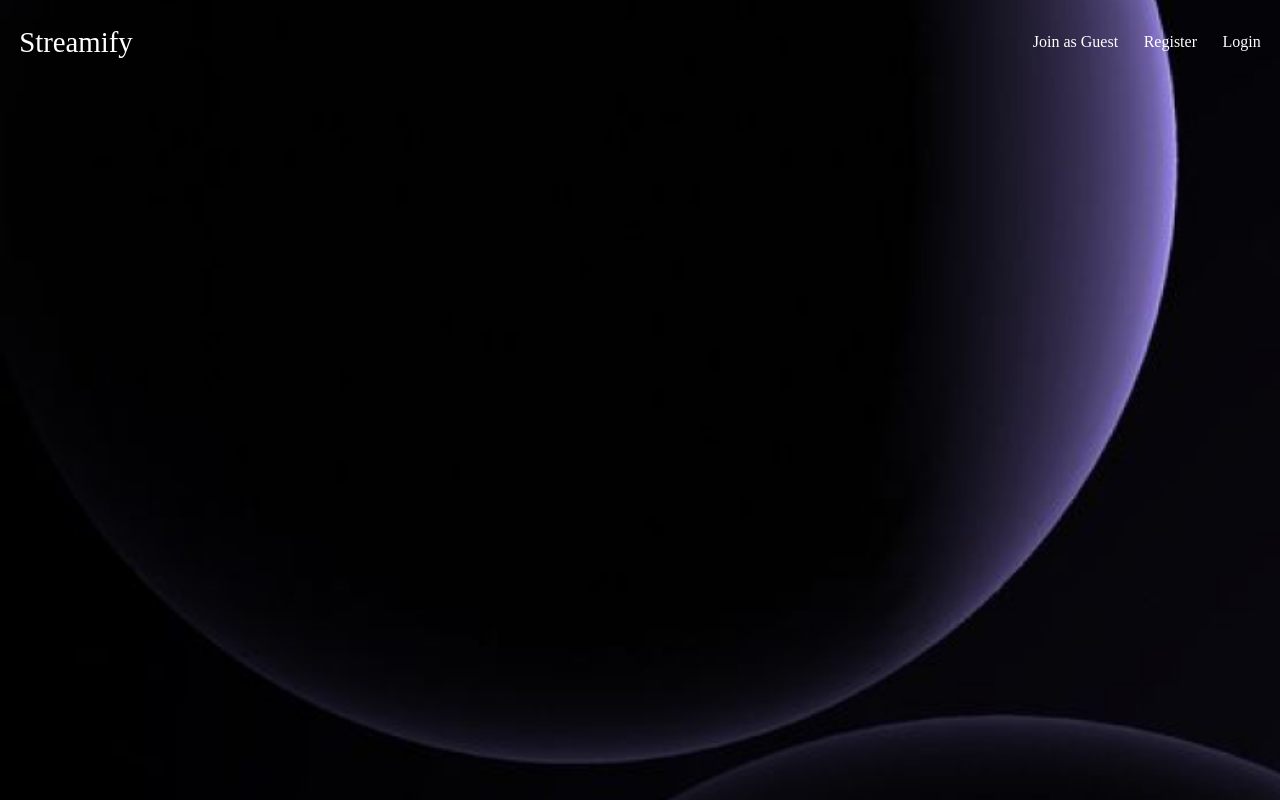
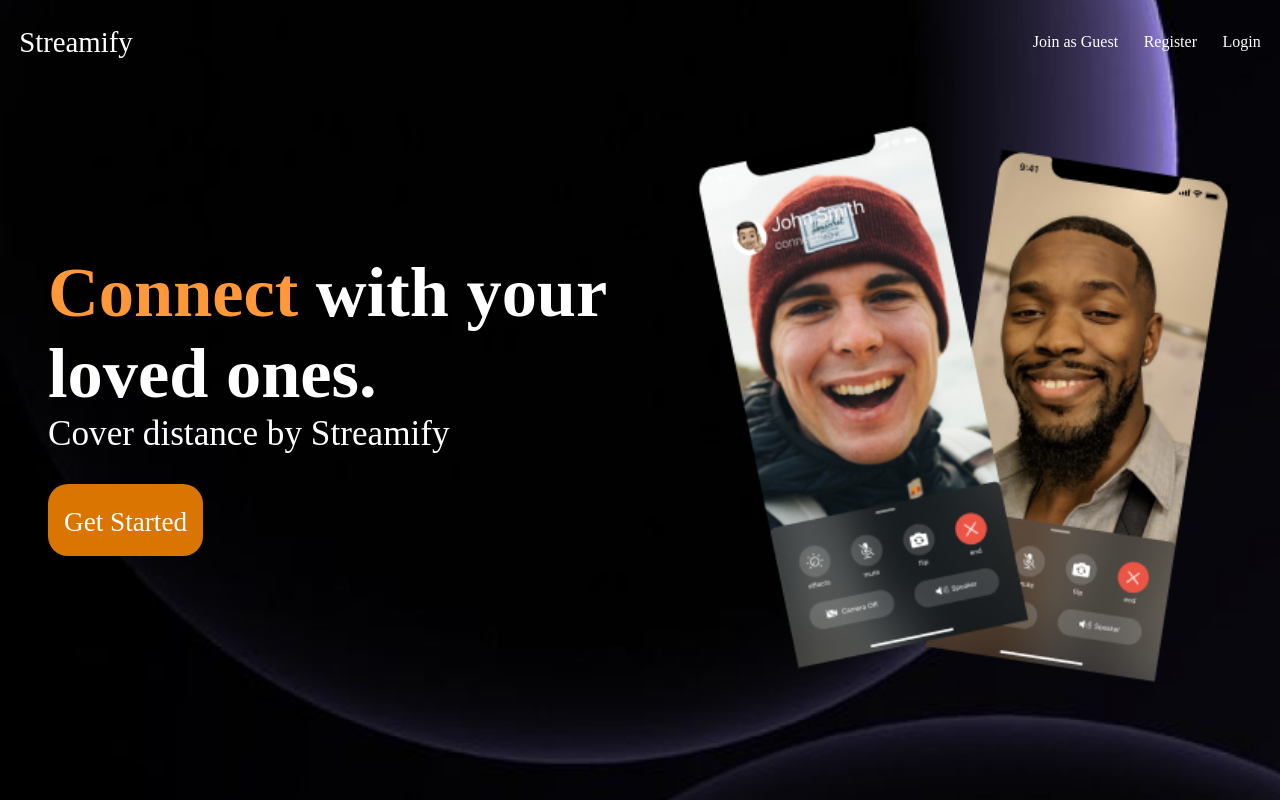
Before and after one commit to AdityaTile04/Streamify, a React (Vite) app in the folder frontend/: page / in a window 1280 px wide. Built offline with nearby package versions, Linux system fonts and the light colour scheme.

Commit message:
update landing page

```diff
--- a/frontend/src/pages/LandingPage.jsx
+++ b/frontend/src/pages/LandingPage.jsx
@@ -1,5 +1,6 @@
 import React from "react";
 import "../App.css";
+import { Link } from "react-router-dom";
 
 const LandingPage = () => {
   return (
@@ -16,6 +17,23 @@ const LandingPage = () => {
           </div>
         </div>
       </nav>
+
+      <div className="landingMainContainer">
+        <div>
+          <h1>
+            {" "}
+            <span style={{ color: "#FF9839" }}>Connect</span> with your loved
+            ones.
+          </h1>
+          <p>Cover distance by Streamify</p>
+          <div role="button">
+            <Link to={"/home"}>Get Started</Link>
+          </div>
+        </div>
+        <div>
+          <img src="/mobile.png" alt="mobile_photo" />
+        </div>
+      </div>
     </div>
   );
 };
```
